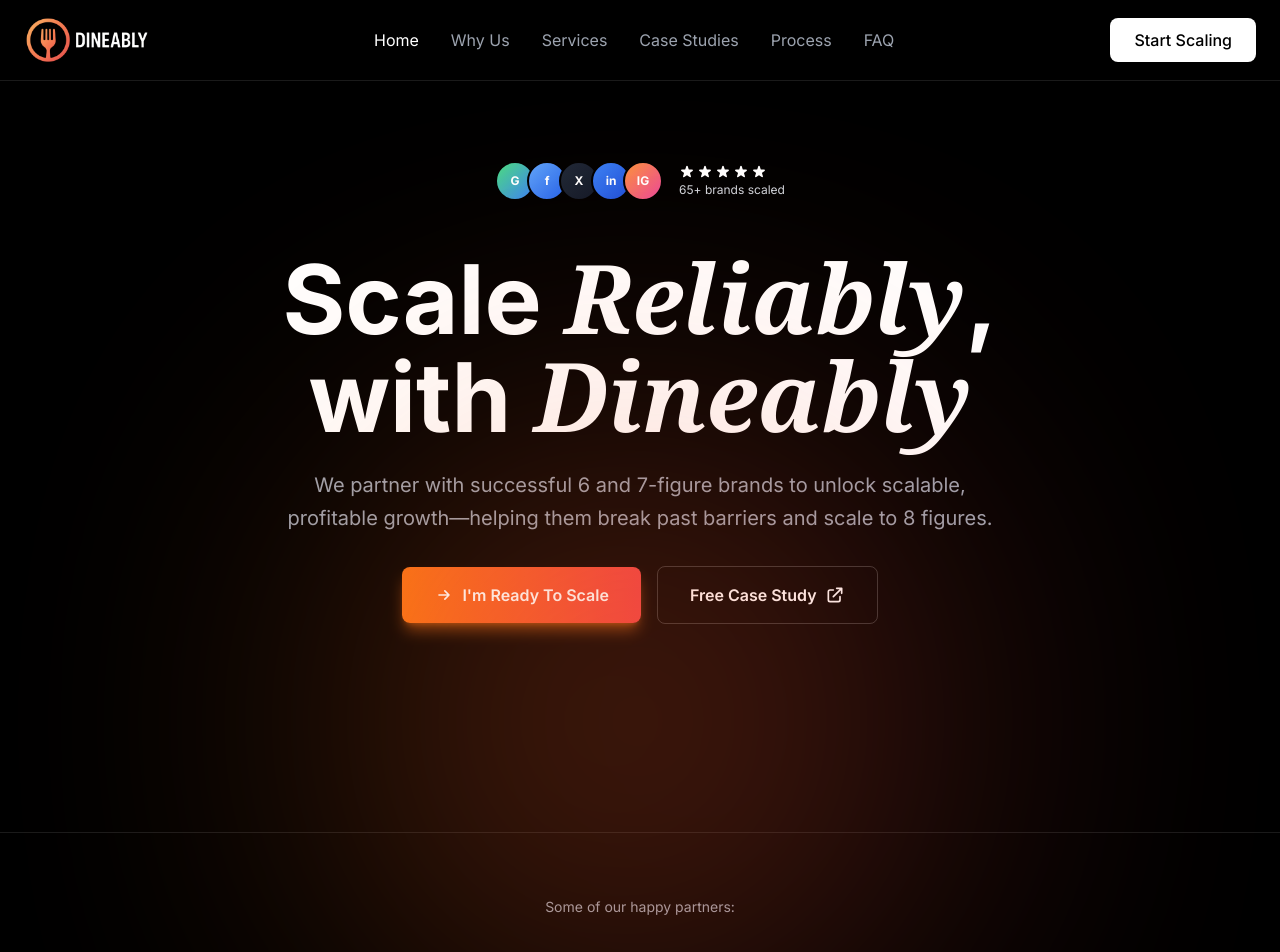
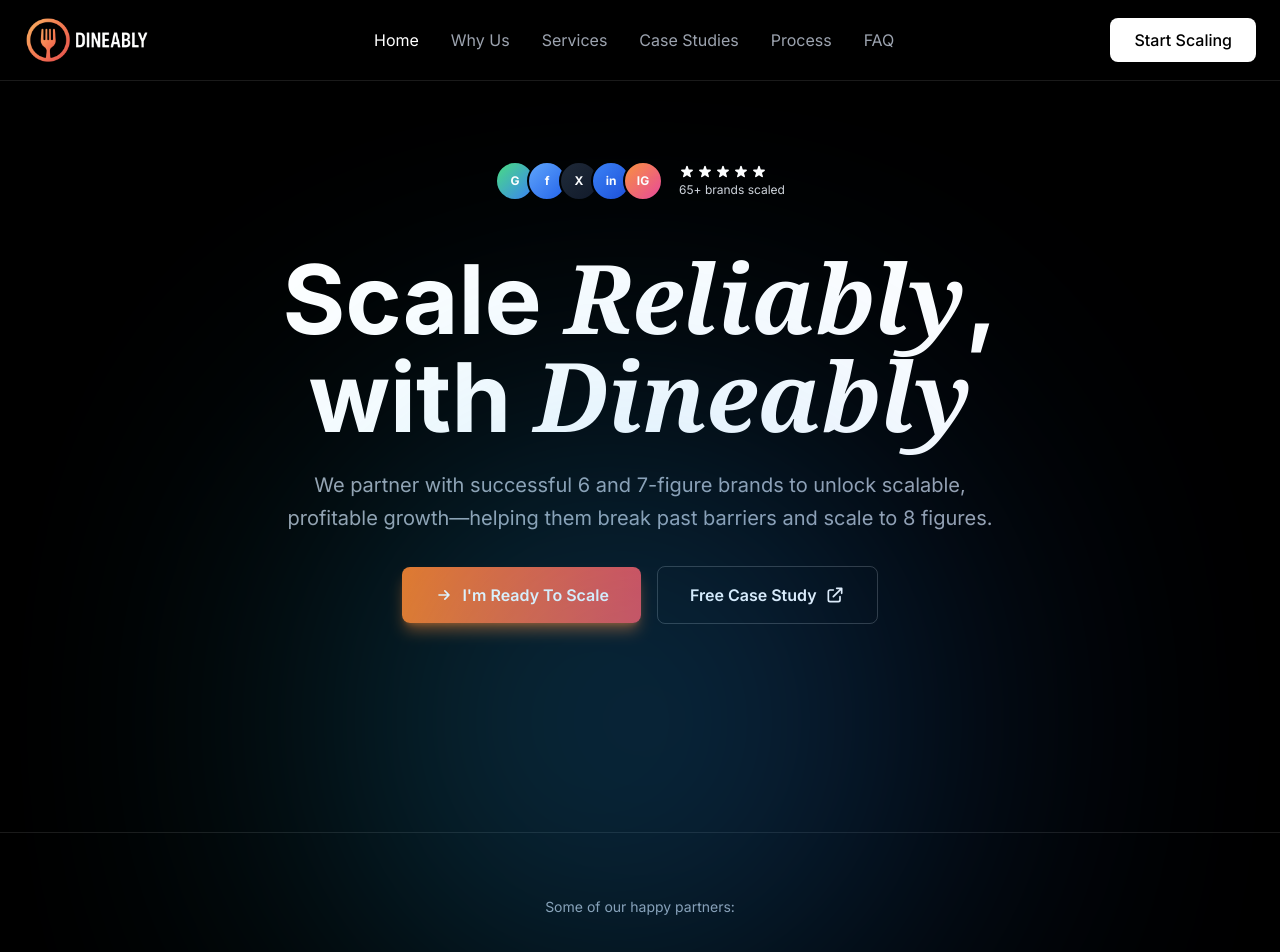
Before and after one commit to superminecraft2012/Dineably, a Next.js app: page / in a window 1280 px wide. Shown: the top 952 px of the page. Built offline with nearby package versions, Linux system fonts and the light colour scheme.

Commit message:
Update hero glow effect to blue gradient

```diff
--- a/src/app/page.tsx
+++ b/src/app/page.tsx
@@ -71,8 +71,8 @@ export default function Home() {
             </button>
           </div>
 
-          {/* Orange Glow Effect */}
-          <div className="absolute left-1/2 top-1/2 -translate-x-1/2 -translate-y-1/4 w-[600px] h-[600px] bg-gradient-to-r from-orange-500 to-red-500 rounded-full blur-[150px] opacity-30 pointer-events-none"></div>
+          {/* Blue Glow Effect */}
+          <div className="absolute left-1/2 top-1/2 -translate-x-1/2 -translate-y-1/4 w-[600px] h-[600px] bg-gradient-to-r from-cyan-400 to-blue-600 rounded-full blur-[150px] opacity-30 pointer-events-none"></div>
         </div>
 
         {/* Partner Logos Section */}
```
